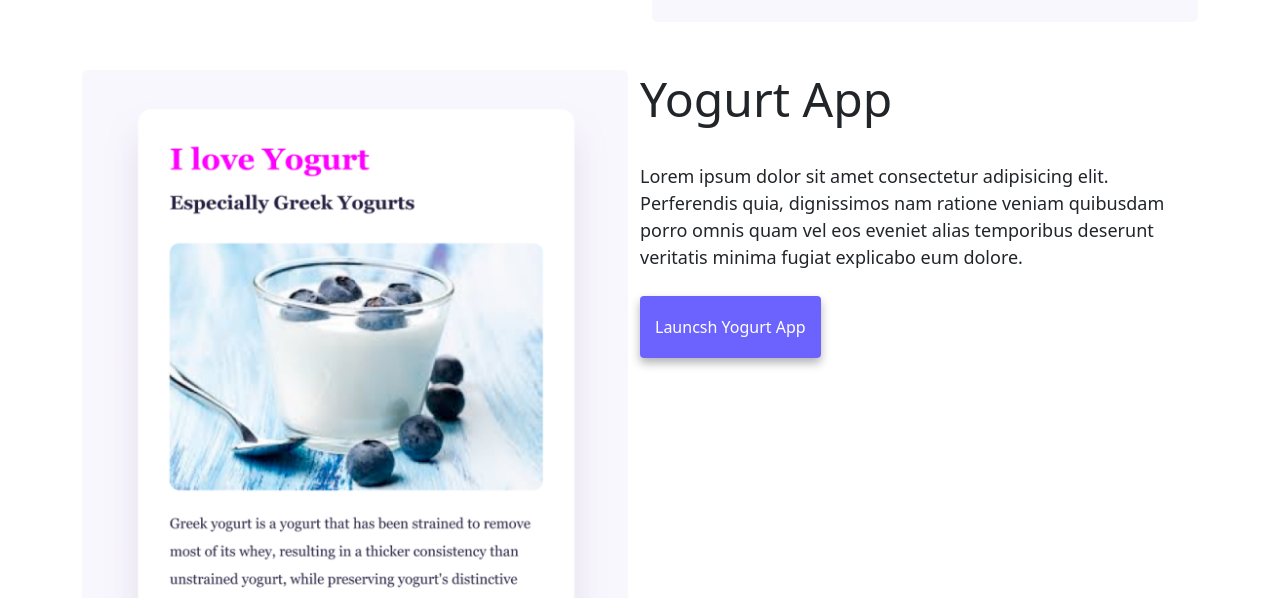
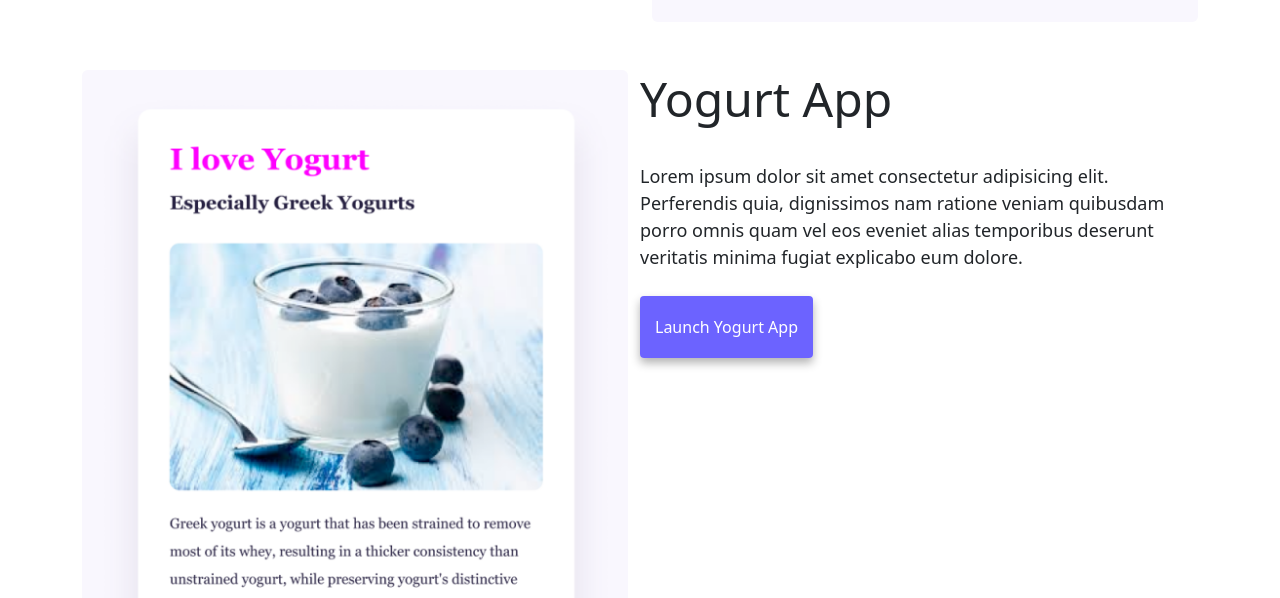
Before and after one commit to cmenarieke/shecodes-portfolio-exercise, a plain HTML site: page index.html in a window 1280 px wide. Shown: the part 1614-2212 px from the top of the page. Drawn offline with nearby package versions, Linux system fonts and the light colour scheme.

Commit message:
fixed typo

```diff
--- a/index.html
+++ b/index.html
@@ -125,7 +125,7 @@
             class="img-fluid rounded project-snapshot"
           />
         </div>
-        <div class="col-md-6 p-0">
+        <div class="col-md-6 p-0 mb-5">
           <h2 class="mb-3">Yogurt App</h2>
           <p class="ps-0 mb-4">
             Lorem ipsum dolor sit amet consectetur adipisicing elit. Perferendis
@@ -135,7 +135,7 @@
           </p>
           <div class="app-links mt-3 p3 d-grid gap-2 d-md-block">
             <a href="#" class="primary-link" title="Check out the Yogurt App"
-              >Launcsh Yogurt App</a
+              >Launch Yogurt App</a
             >
           </div>
         </div>
```
